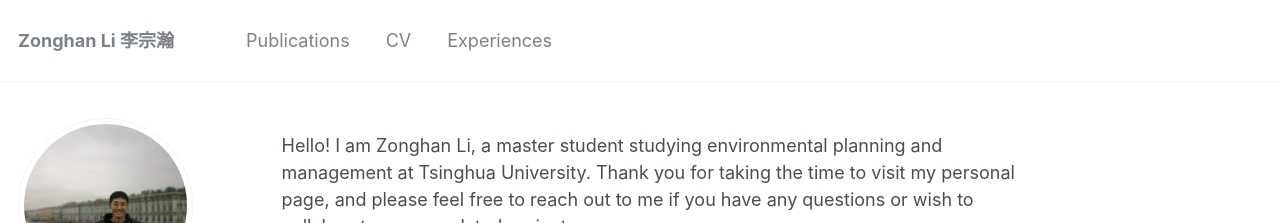
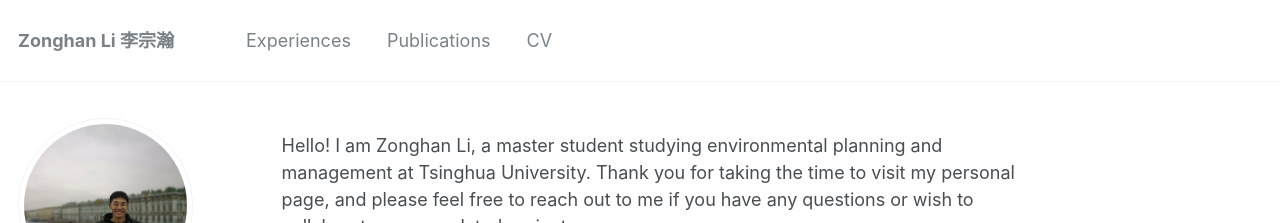
Before and after one commit to lzh3278/lzh.github.io, a Jekyll site: the page built from _pages/about.md, in a window 1280 px wide and 1122 px high. Shown: the top 223 px of the window. Built offline with Jekyll 4.4.1, drawn with Linux system fonts in a browser that asks for light colours; part of the change alters nothing that is shown.

```diff
--- a/_data/navigation.yml
+++ b/_data/navigation.yml
@@ -1,10 +1,10 @@
 # main links links
 main:
+  - title: "Experiences"
+    url: /experiences/
+
   - title: "Publications"
     url: /publications/
 
   - title: "CV"
     url: /cv/
-
-  - title: "Experiences"
-    url: /experiences/
```
